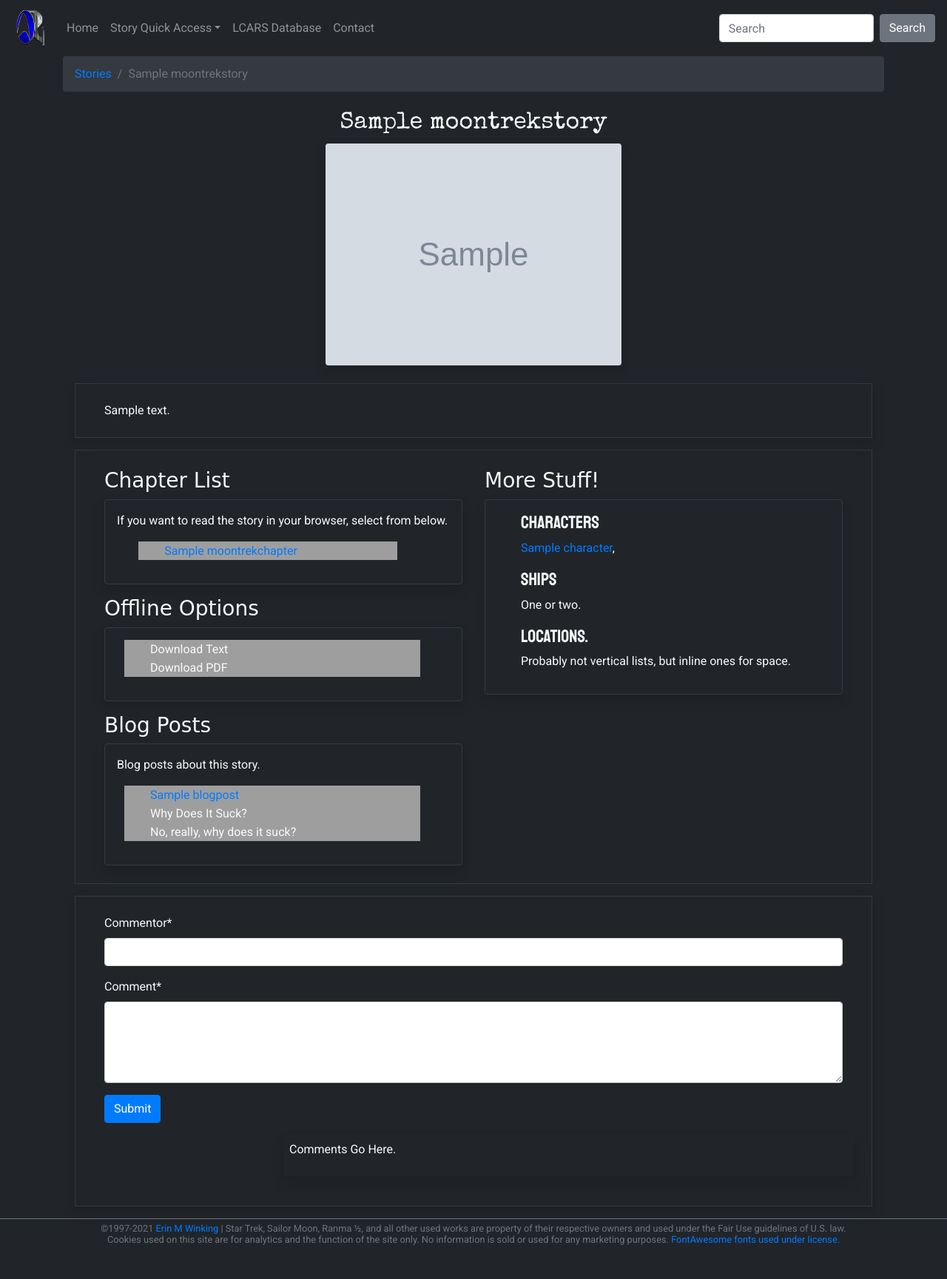
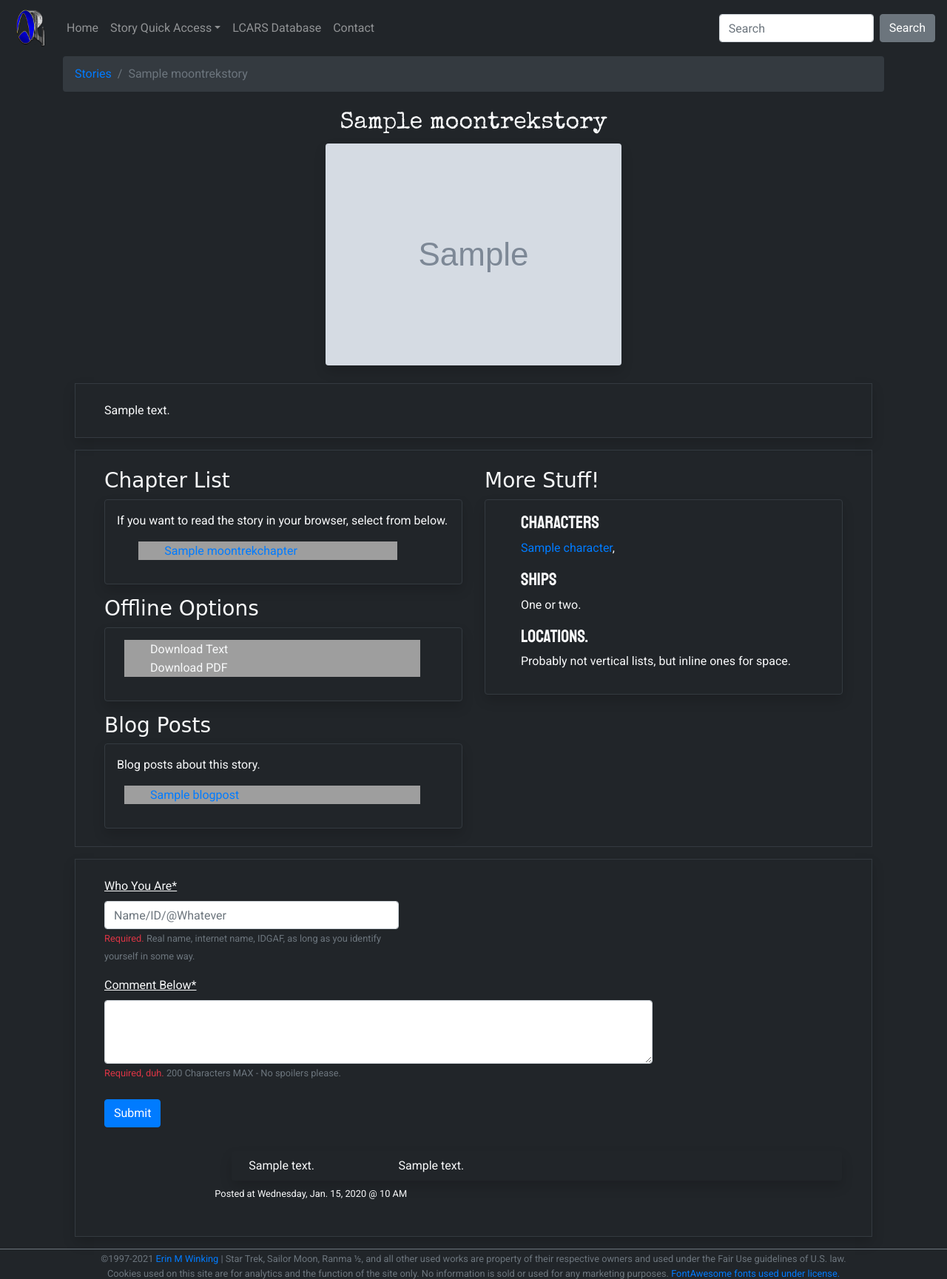
Before and after one commit to ewink1977/MoonTrek2021, a Django app: a page that uses MoonTrekStories/templates/MoonTrekStories/MoonTrekStories_detail.html in a window 1280 px wide. Shown: the whole page at 74% size. Before the commit the page ends 1683 px from the top, so only its background shows below. Run offline with Django 3.2, Linux system fonts and the light colour scheme; tables that the repository leaves empty hold one stand-in row (values such as "Sample post"); grey boxes marked "Sample" are stand-in pictures; some libraries are stand-ins or nearby versions; some web fonts are replaced; grey boxes are pictures that could not be loaded.

Commit message:
Story commenting functional, styling still needed.

```diff
--- a/MTBase/static/css/override.css
+++ b/MTBase/static/css/override.css
@@ -53,7 +53,12 @@ ul.chapter-list {
 }
 
 .foot-bottom {
-    margin-top: -9px;
+    /* margin-top: -9px; */
+    line-height: 1.0;
+}
+
+.lh-normal {
+    line-height: 1.0;
 }
 
 /* #212529 for body */
--- a/MoonTrekStories/templates/MoonTrekStories/MoonTrekStories_detail.html
+++ b/MoonTrekStories/templates/MoonTrekStories/MoonTrekStories_detail.html
@@ -44,11 +44,13 @@
             <div class="col py-3 px-3 border border-dark rounded shadow">
                 <p>Blog posts about this story.</p>
                 <ul>
-                    {% for post in object.blog_post.all %}
-                    <a href="{% url 'blog:blogPost' post.slug %}"><li class="starfleet">{{ post.title }}</li></a>
-                    {% endfor %}
-                    <li class="starfleet">Why Does It Suck?</li>
-                    <li class="starfleet">No, really, why does it suck?</li>
+                    {% if object.blog_post.all %}
+                        {% for post in object.blog_post.all %}
+                        <a href="{% url 'blog:blogPost' post.slug %}"><li class="starfleet">{{ post.title }}</li></a>
+                        {% endfor %}
+                    {% else %}
+                        <li class="starfleet">No related Blog Posts.</li>
+                    {% endif %}
                 </ul>
             </div>
         </div>
@@ -70,15 +72,53 @@
     </div>
     <div class="row m-3 p-4 border border-dark justify-content-end shadow">
         <div class="col-md-12">
-            <form action="">
+            <form action="{% url 'stories:addComment' object.pk %}" method="POST" id="newComment">
             {% csrf_token %}
-            {{ cform|crispy }}
+            <div class="row">
+                <div class="col-5">
+                    <label for="commentor" style="text-decoration: underline;">Who You Are*</label>
+                    <input type="text" class="form-control" name="commentor" id="commentor" placeholder="Name/ID/@Whatever" aria-describedby="IDHelp" required>
+                    <small id="IDHelp" class="lh-normal text-muted"><span class="text-danger">Required.</span> Real name, internet name, IDGAF, as long as you identify yourself in some way.</small>
+                </div>
+            </div>
+            <div class="row">
+                <div class="col-9">
+                    <div class="form-group mt-2 py-2">
+                        <label for="comment" style="text-decoration: underline;">Comment Below*</label>
+                        <textarea class="form-control" id="comment" name="comment" rows="3" aria-describedby="CommentHelp" required></textarea>
+                        <small id="CommentHelp" class="text-muted"><span class="text-danger">Required, duh.</span> 200 Characters MAX - No spoilers please.</small>
+                    </div>
+                </div>
+            </div>
             <button type="submit" class="btn btn-primary">Submit</button>
             </form>
         </div>
-        <div class="col-md-9 my-3 p-2 border-dark shadow rounded">
-            <p>Comments Go Here.</p>
+        <div class="col-md-10 my-3 p-2" id="comments">
+            {% for comment in comments %}
+            <div class="row m-2 p-2 border-secondary shadow rounded">
+                <div class="col-md-3">{{ comment.commentor }}</div>
+                <div class="col-md-7">{{ comment.comment }}</div>
+            </div>
+            <div class="row">
+                <small>Posted at {{ comment.created_at|date:"l, N j, Y @ f A" }}</small>
+            </div>
+            {% endfor %}
         </div>
     </div>
 </div>
+
+<script>
+    $('form').submit(function (e) {
+        e.preventDefault()
+        $.ajax({
+            url: '{% url "stories:addComment" object.pk %}',
+            method: 'post',
+            data: $(this).serialize(),
+            success: function(serverResponse) {
+                $( '#comments' ).html(serverResponse);
+                $( 'form' ).trigger("reset");
+            }
+        })
+    })
+</script>
 {% endblock content %}
--- a/MoonTrekStories/urls.py
+++ b/MoonTrekStories/urls.py
@@ -4,6 +4,7 @@ from MoonTrekStories import views as StoryViews
 app_name = 'stories'
 
 urlpatterns = [
+    path('addCommentTo/<id>/', StoryViews.addComment, name = 'addComment'),
     path('', StoryViews.storyHome, name = 'storyHome'),
     path('<slug:slug>/', StoryViews.StoryPage.as_view(), name = 'storyPage'),
     path('<slug:story_slug>/<slug:slug>/', StoryViews.ChapterPage.as_view(), name = 'chapterPage'),
--- a/MoonTrekStories/views.py
+++ b/MoonTrekStories/views.py
@@ -1,10 +1,25 @@
-from django.shortcuts import render
+from django.shortcuts import render, redirect
+from django.http import HttpResponseRedirect
 from django.views.generic import DetailView
 from django.core.paginator import Paginator
+from django.contrib import messages
 from MoonTrekBlog.models import BlogPost
 from MoonTrekStories.models import MoonTrekStories, MoonTrekChapters, Comment
 from MoonTrekStories.dicts import seriesNames
-from MoonTrekStories.forms import CommentForm
+
+def addComment(request, id):
+    if request.method == 'POST':
+        currentStory = MoonTrekStories.objects.get(id = id)
+        NewComment = Comment.objects.create(
+            commentor = request.POST['commentor'],
+            comment = request.POST['comment'],
+            story = currentStory,
+            )
+        NewComment.save()
+        messages.success(request, 'Comment successfully added!')
+        return render(request, 'MoonTrekStories/comment-return.html', {'comments': Comment.objects.filter(story = currentStory)})
+    else:
+        return HttpResponseRedirect(request.META.get('HTTP_REFERER', 'stories:storyHome'))
 
 def storyHome(request):
     blogPosts = BlogPost.objects.all().order_by('-date_posted')
@@ -28,8 +43,9 @@ class StoryPage(DetailView):
     def get_context_data(self, **kwargs):
         context = super().get_context_data(**kwargs)
         context['seriesNames'] = seriesNames
-        context['cform'] = CommentForm()
-        context['comments'] = Comment.objects.all()
+        thisStory = MoonTrekStories.objects.get(id = self.object.pk)
+        context['comments'] = Comment.objects.filter(story = thisStory)
+        # self.request.session['lastStoryID'] = self.object.pk
         return context
 
 class ChapterPage(DetailView):
```
Also changed, not shown: MoonTrekStories/templates/MoonTrekStories/comment-return.html (added, +9 -0 lines).
